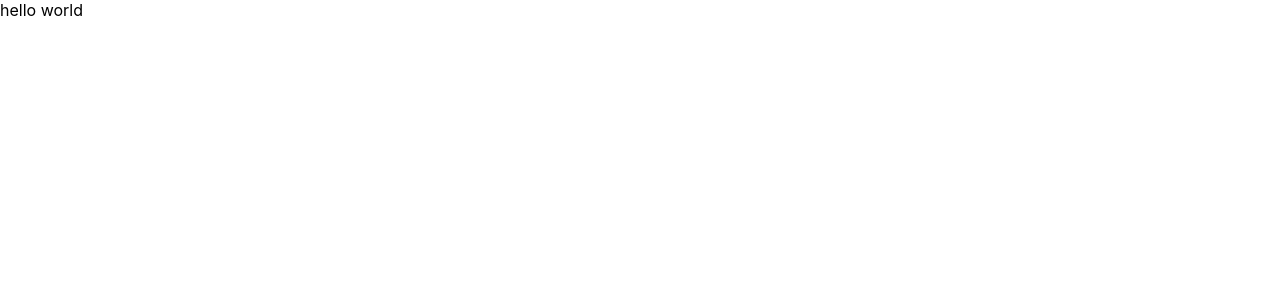
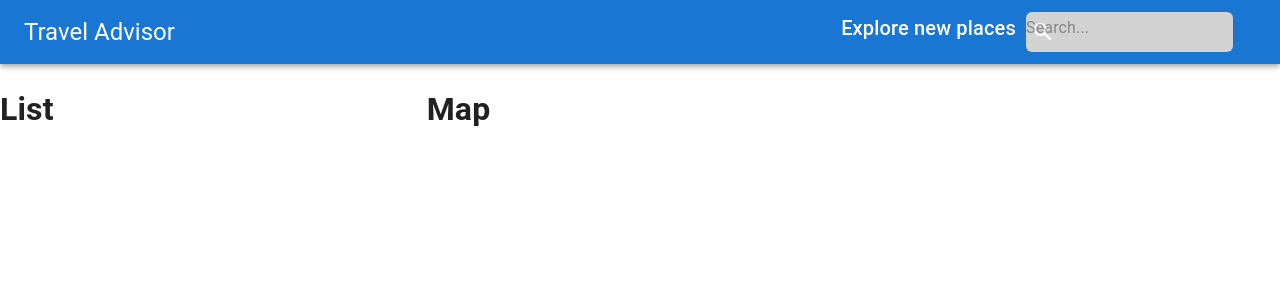
Before and after one commit to muhammadwasi81/travel-advisor, a React (Create React App) app: page / in a window 1280 px wide. Shown: the top 300 px of the page. Built offline with nearby package versions, Linux system fonts and the light colour scheme.

Commit message:
done: header

```diff
--- a/src/App.js
+++ b/src/App.js
@@ -1,5 +1,25 @@
+import { CssBaseline, Grid } from '@mui/material';
 import React from 'react';
+import Header from './components/Header/Header.jsx';
+import List from './components/List/List.jsx';
+import Map from './components/Map/Map.jsx';
+import PlaceDetails from './components/PlaceDetails/PlaceDetails';
 
-export default function App() {
-  return <div>hello world</div>;
-}
+const App = () => {
+  return (
+    <>
+      <CssBaseline />
+      <Header />
+      <Grid container spacing={3} sx={{ width: '100%' }}>
+        <Grid item xs={12} md={4}>
+          <List />
+        </Grid>
+        <Grid item xs={12} md={8}>
+          <Map />
+        </Grid>
+      </Grid>
+    </>
+  );
+};
+
+export default App;
--- /dev/null
+++ b/src/components/Header/Header.jsx
@@ -0,0 +1,47 @@
+import React from 'react';
+import { Autocomplete } from '@react-google-maps/api';
+import { AppBar, Toolbar, Typography, InputBase, Box } from '@mui/material';
+import SearchIcon from '@mui/icons-material/Search';
+import useStyles from './styles.js';
+
+const Header = () => {
+  const classes = useStyles();
+  return (
+    <>
+      <AppBar position="static">
+        <Toolbar className={classes.toolbar}>
+          <Typography
+            variant="h5"
+            sx={{ display: { xs: 'none', sm: 'block' } }}
+          >
+            Travel Advisor
+          </Typography>
+          <Box display="flex">
+            <Typography
+              variant="h6"
+              sx={{ display: { xs: 'none', sm: 'block' } }}
+            >
+              Explore new places
+            </Typography>
+            {/* <Autocomplete> */}
+            <div className={classes.search}>
+              <div className={classes.searchIcon}>
+                <SearchIcon />
+              </div>
+              <InputBase
+                placeholder="Search..."
+                classes={{
+                  root: classes.inputRoot,
+                  input: classes.inputInput,
+                }}
+              />
+            </div>
+            {/* </Autocomplete> */}
+          </Box>
+        </Toolbar>
+      </AppBar>
+    </>
+  );
+};
+
+export default Header;
--- /dev/null
+++ b/src/components/Header/styles.js
@@ -0,0 +1,32 @@
+import { alpha, makeStyles } from '@mui/styles';
+
+export default makeStyles((theme) => ({
+  search: {
+    position: 'relative',
+    background: 'lightgrey',
+    height: '40px',
+    borderRadius: '6px',
+    margin: '0 10px',
+    width: '50%',
+  },
+  searchIcon: {
+    padding: '0 5px',
+    height: '100%',
+    position: 'absolute',
+    pointerEvents: 'none',
+    display: 'flex',
+    alignItems: 'center',
+    justifyContent: 'center',
+  },
+  inputRoot: {
+    color: 'inherit',
+  },
+  inputInput: {
+    width: '100%',
+    margin: '5px 30px',
+  },
+  toolbar: {
+    display: 'flex',
+    justifyContent: 'space-between',
+  },
+}));
--- /dev/null
+++ b/src/components/List/List.jsx
@@ -0,0 +1,11 @@
+import React from 'react';
+
+const List = () => {
+  return (
+    <div>
+      <h1> List</h1>
+    </div>
+  );
+};
+
+export default List;
--- /dev/null
+++ b/src/components/Map/Map.jsx
@@ -0,0 +1,11 @@
+import React from 'react';
+
+const Map = () => {
+  return (
+    <div>
+      <h1> Map</h1>
+    </div>
+  );
+};
+
+export default Map;
--- /dev/null
+++ b/src/components/PlaceDetails/PlaceDetails.jsx
@@ -0,0 +1,11 @@
+import React from 'react';
+
+const PlaceDetails = () => {
+  return (
+    <div>
+      <h1> PlaceDetails</h1>
+    </div>
+  );
+};
+
+export default PlaceDetails;
```
Also changed, not shown: package.json (+11 -0 lines), src/components/List/styles.js (added), src/components/Map/styles.js (added), src/components/PlaceDetails/styles.js (added), 1 other file (tests, documents, lock files or other folders).
